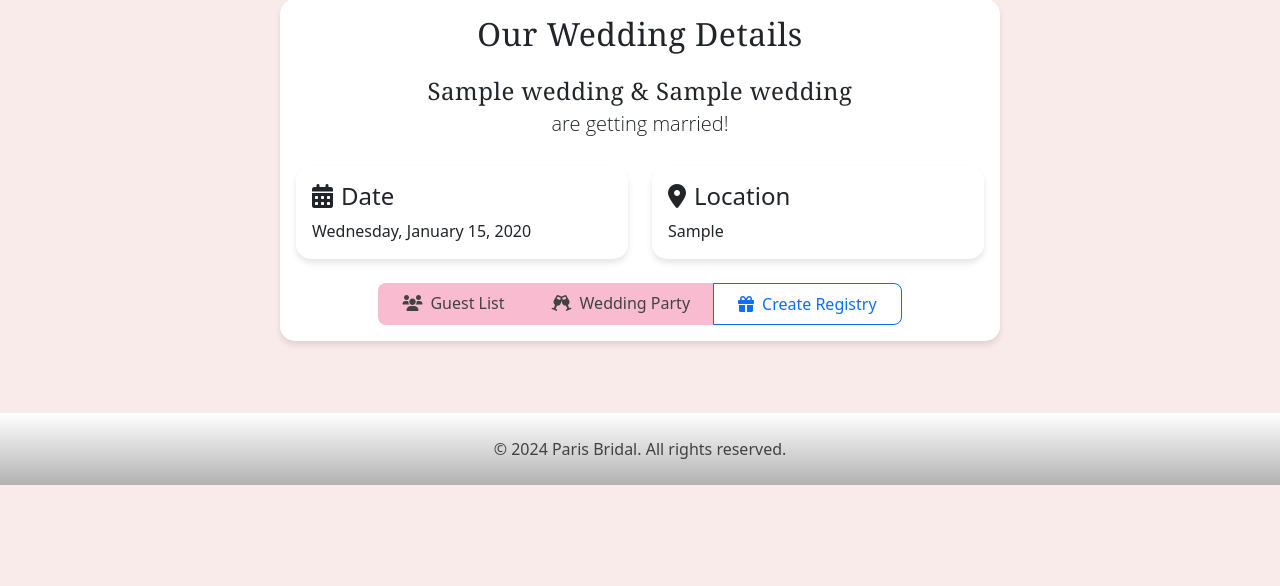
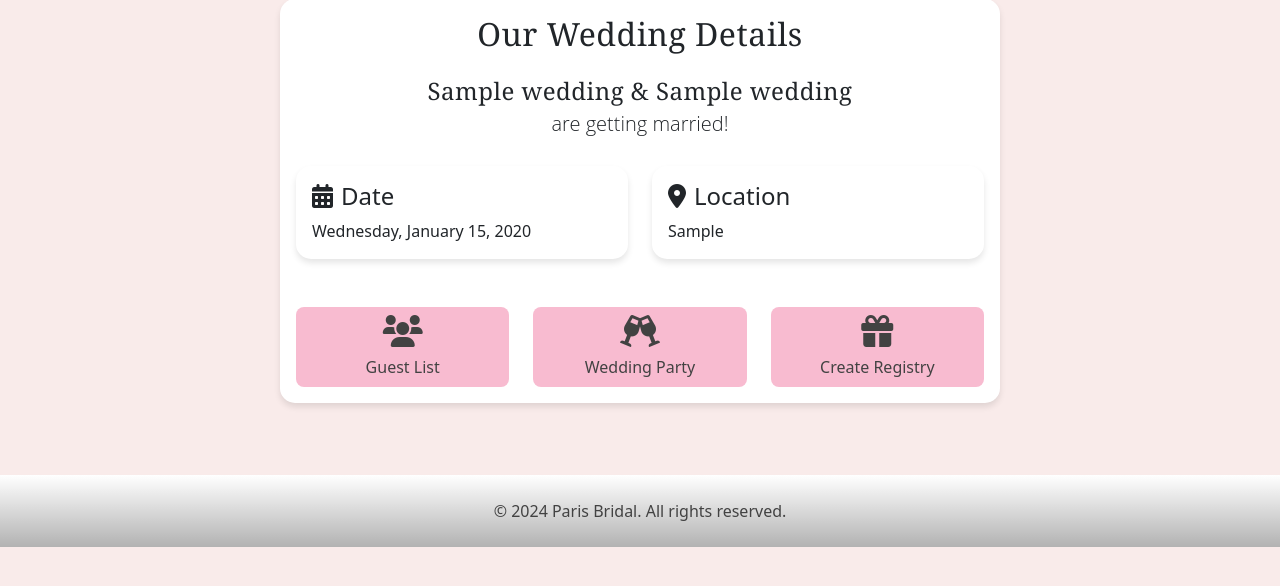
Before and after one commit to Irvarr/parisbridal, a Flask app: page /guest/wedding-details/1 in a window 1280 px wide. Shown: the part 85-671 px from the top of the page. Run offline with Flask 3, Linux system fonts and the light colour scheme; a user stored in the database is signed in; tables that the repository leaves empty hold one stand-in row (values such as "Sample post").

Commit message:
Agent query: Could you check if both the wedding details and My Events pages show consistent pink buttons with centered icons on top and text beneath? The registry buttons should match the other buttons in style and size.
Update styling and placement of registry buttons on wedding details and My Events pages.  Buttons are now pink, consistent in size, and feature icon-top-text-bottom formatting.

Screenshot: https://storage.googleapis.com/screenshot-production-us-central1/0fcf7169-087e-4111-bd6f-826c539dd0e3/f1609ff9-8813-409e-af09-5397a09780de.jpg

```diff
--- a/routes.py
+++ b/routes.py
@@ -633,4 +633,5 @@ def my_events():
     return render_template('my_events.html',
                          weddings=weddings,
                          quinceaneras=quinceaneras,
-                         selected_type=event_type)
+                         selected_type=event_type,
+                         Registry=Registry)  # Make Registry model available in template
--- a/templates/guest/wedding_details.html
+++ b/templates/guest/wedding_details.html
@@ -44,24 +44,32 @@
                             </div>
                         </div>
 
-                        <div class="text-center mt-4">
-                            <div class="btn-group">
-                                <a href="{{ url_for('guest.list_guests') }}" class="btn btn-primary">
-                                    <i class="fas fa-users me-2"></i>Guest List
+                        <div class="row g-4 mt-4 text-center">
+                            <div class="col-md-4">
+                                <a href="{{ url_for('guest.list_guests') }}" class="btn btn-primary d-block">
+                                    <i class="fas fa-users fa-2x mb-2"></i><br>
+                                    Guest List
                                 </a>
-                                <a href="{{ url_for('guest.wedding_party', event_id=wedding.id) }}" class="btn btn-primary">
-                                    <i class="fas fa-glass-cheers me-2"></i>Wedding Party
+                            </div>
+                            <div class="col-md-4">
+                                <a href="{{ url_for('guest.wedding_party', event_id=wedding.id) }}" class="btn btn-primary d-block">
+                                    <i class="fas fa-glass-cheers fa-2x mb-2"></i><br>
+                                    Wedding Party
                                 </a>
+                            </div>
+                            <div class="col-md-4">
                                 {% set registry = Registry.query.filter_by(event_id=wedding.id, event_type='wedding').first() %}
                                 {% if registry %}
                                     <a href="{{ url_for('registry.edit', registry_id=registry.id) }}"
-                                       class="btn btn-outline-primary">
-                                        <i class="fas fa-gift me-2"></i>Our Registry
+                                       class="btn btn-primary d-block">
+                                        <i class="fas fa-gift fa-2x mb-2"></i><br>
+                                        Our Registry
                                     </a>
                                 {% else %}
                                     <a href="{{ url_for('registry.create', event_type='wedding', event_id=wedding.id) }}"
-                                       class="btn btn-outline-primary">
-                                        <i class="fas fa-gift me-2"></i>Create Registry
+                                       class="btn btn-primary d-block">
+                                        <i class="fas fa-gift fa-2x mb-2"></i><br>
+                                        Create Registry
                                     </a>
                                 {% endif %}
                             </div>
```
Also changed, not shown: templates/my_events.html (+58 -8 lines).
